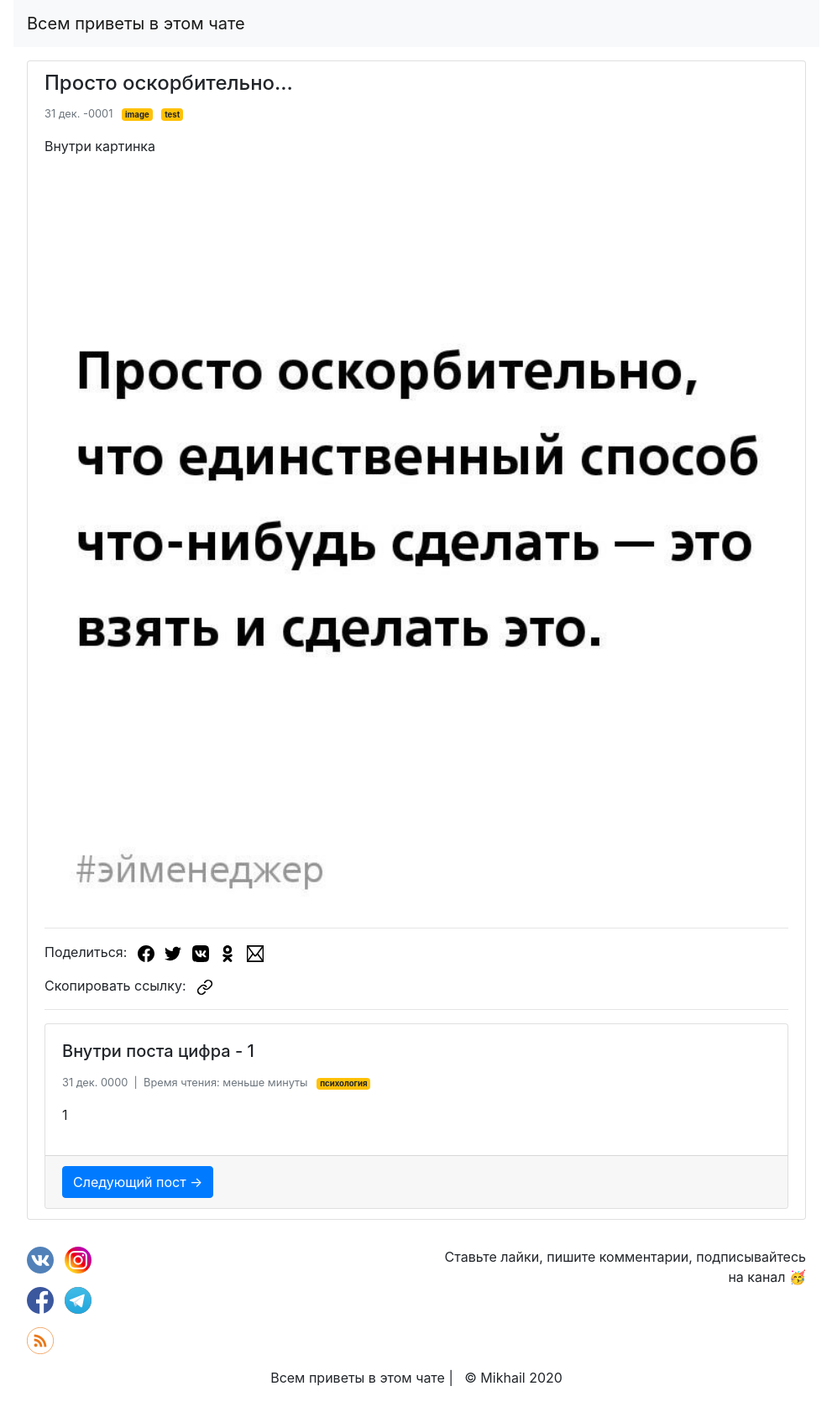
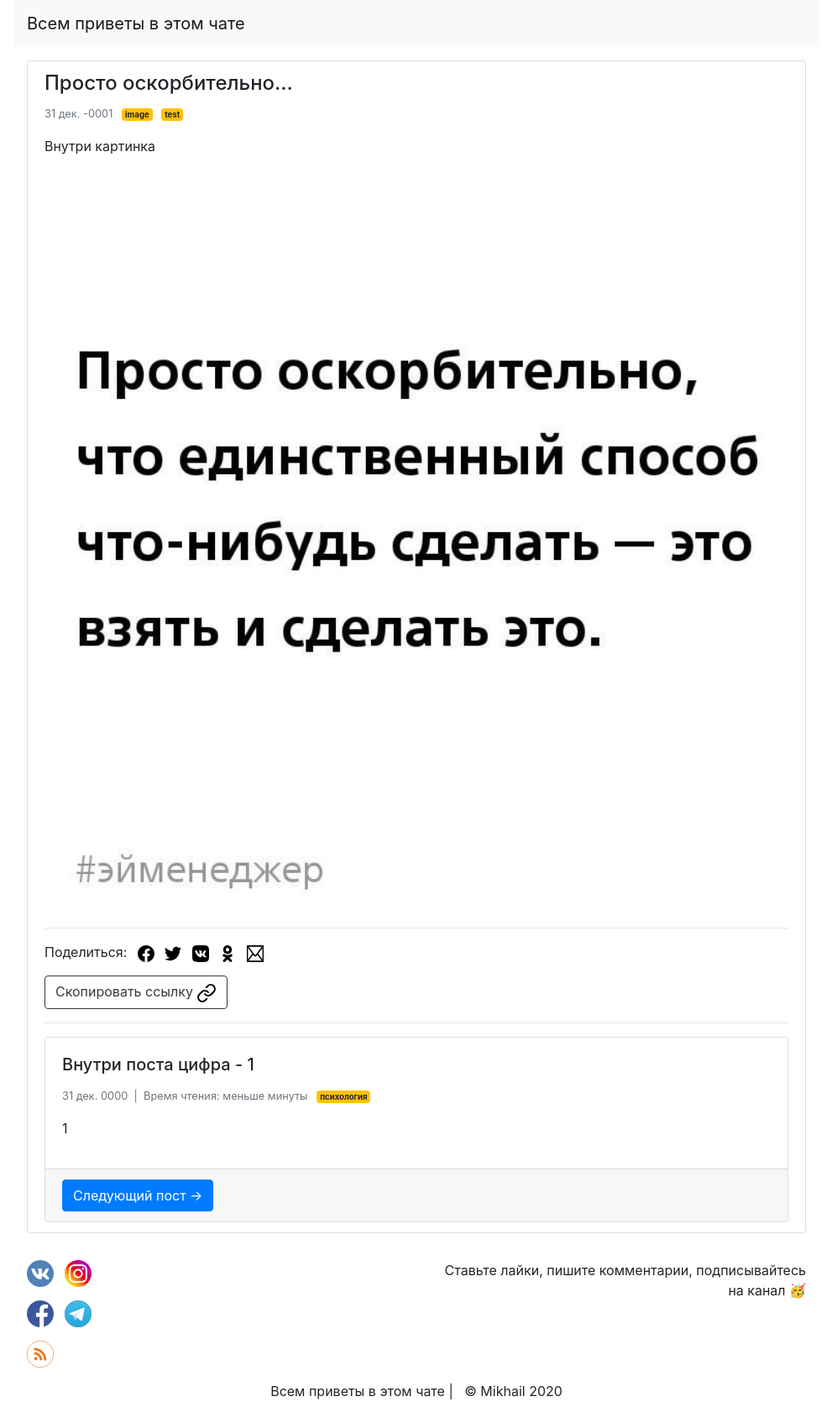
Before and after one commit to nms-pr/nms-pr.github.io, a Jekyll site: the page built from _posts/0000-00-00-image.markdown, in a window 1280 px wide. Shown: the whole page at 84% size, without its empty margins (144-1135 px from the left). Built offline with Jekyll 4.4.1, drawn with Linux system fonts in a browser that asks for light colours; nearby versions of some CDN libraries.

Commit message:
site.url

```diff
--- a/_config.yml
+++ b/_config.yml
@@ -25,7 +25,8 @@ description: >- # this means to ignore newlines until "baseurl:"
 
 copyright: "© Mikhail 2020"
 baseurl: "" # the subpath of your site, e.g. /blog
-url: "" # the base hostname & protocol for your site, e.g. http://example.com
+url: "https://nms-pr.github.io" # the base hostname & protocol for your site, e.g. http://example.com
+
 twitter_username:
 github_username:
 author: me
--- a/_layouts/post.html
+++ b/_layouts/post.html
@@ -77,10 +77,10 @@ layout: default
         </ul>
         <ul class="list-inline">
           <li class="list-inline-item">
-          Скопировать ссылку:
-          </li>
-          <li class="list-inline-item" onclick="copyLinkToClipboad()">
-              <img id="copy" src="/images/icons/social/link.svg" width="20" height="20" title="{{shared_link}}"/>
+            <button type="button" class="btn btn-outline-dark"
+              title="{{shared_link}}" onclick="copyLinkToClipboad()">
+              Скопировать ссылку
+              <img id="copy" src="/images/icons/social/link.svg" />
               <script>
                 function copyLinkToClipboad() {
                   var $temp = $("<input>");
@@ -90,6 +90,11 @@ layout: default
                   $temp.remove();
                 }
               </script>
+            </button>
+
+          </li>
+          <li class="list-inline-item" ">
+
           </li>
         </ul>
         <hr/>
```
